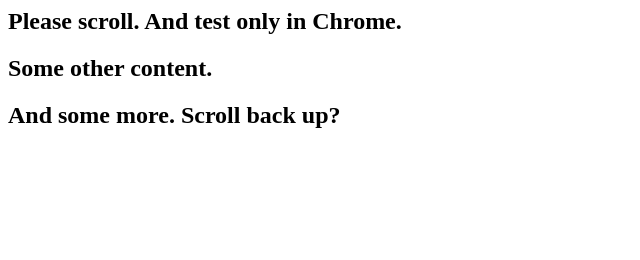
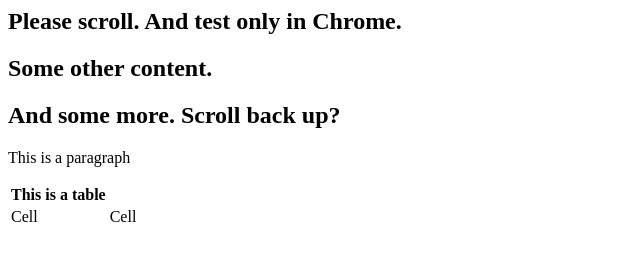
Before and after one commit to shawn-j/Origin_website, a plain HTML site: page index.html in a window 1280 px wide. Shown: the whole page, without its empty margins (0-640 px from the left). Drawn offline with Linux system fonts and the light colour scheme.

Commit message:
Add files via upload

```diff
--- a/index.html
+++ b/index.html
@@ -1,3 +1,26 @@
-<div id="un"><h2>Please scroll. And test only in Chrome.</h2></div>
-<div id="deux"><h2>Some other content.</h2></div>
-<div id="trois"><h2>And some more. Scroll back up?</h2></div>
+
+<html>
+<head>
+    <title>HTML Page Title</title>
+
+</head>
+<body>
+    <div id="un"><h2>Please scroll. And test only in Chrome.</h2></div>
+    <div id="deux"><h2>Some other content.</h2></div>
+    <div id="trois"><h2>And some more. Scroll back up?</h2></div>
+
+
+    <div class="tutDiv">
+    <p>This is a paragraph</p>
+
+    <table class="info">
+    <thead>
+    <tr><th>This is a table</th></tr>
+    </thead>
+    <tr><td>Cell</td><td>Cell</td></tr>
+    </table>
+
+    </div>
+
+</body>
+</html>
```
